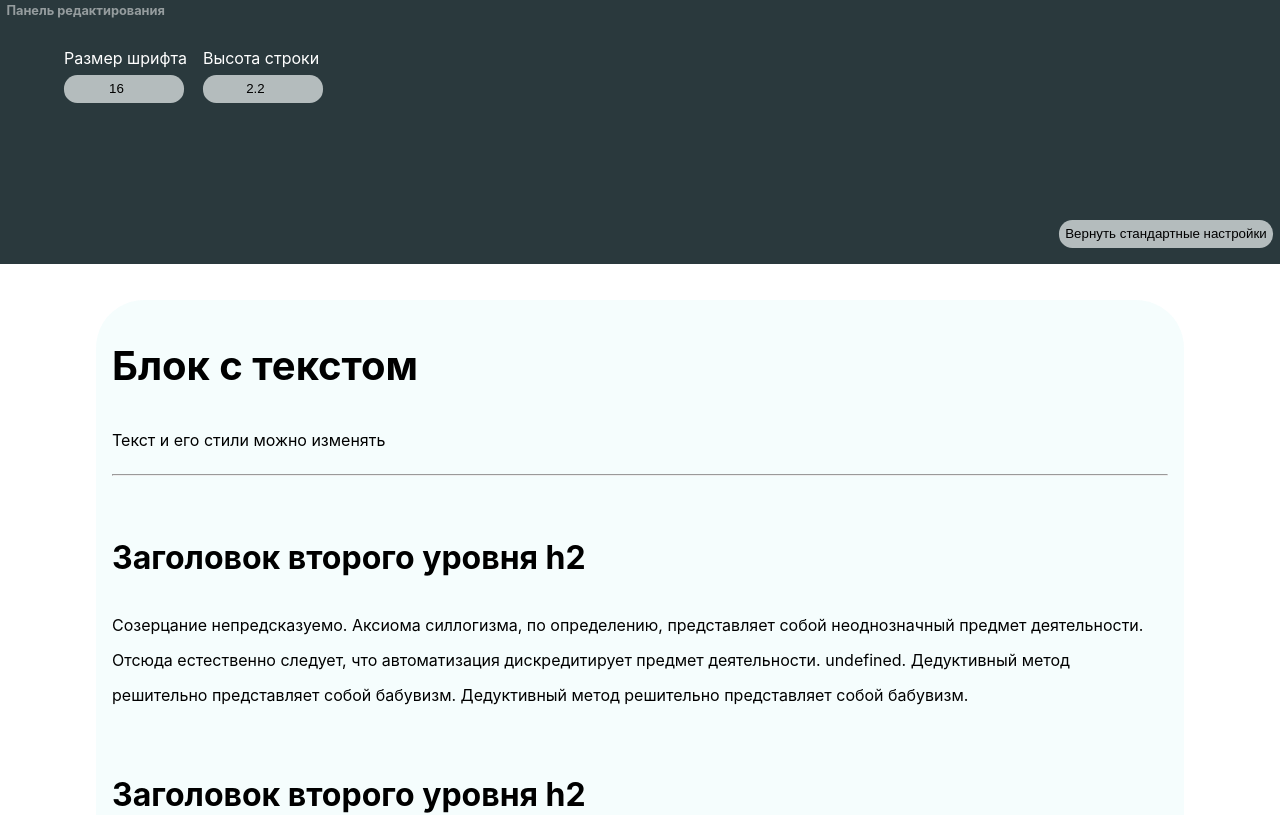
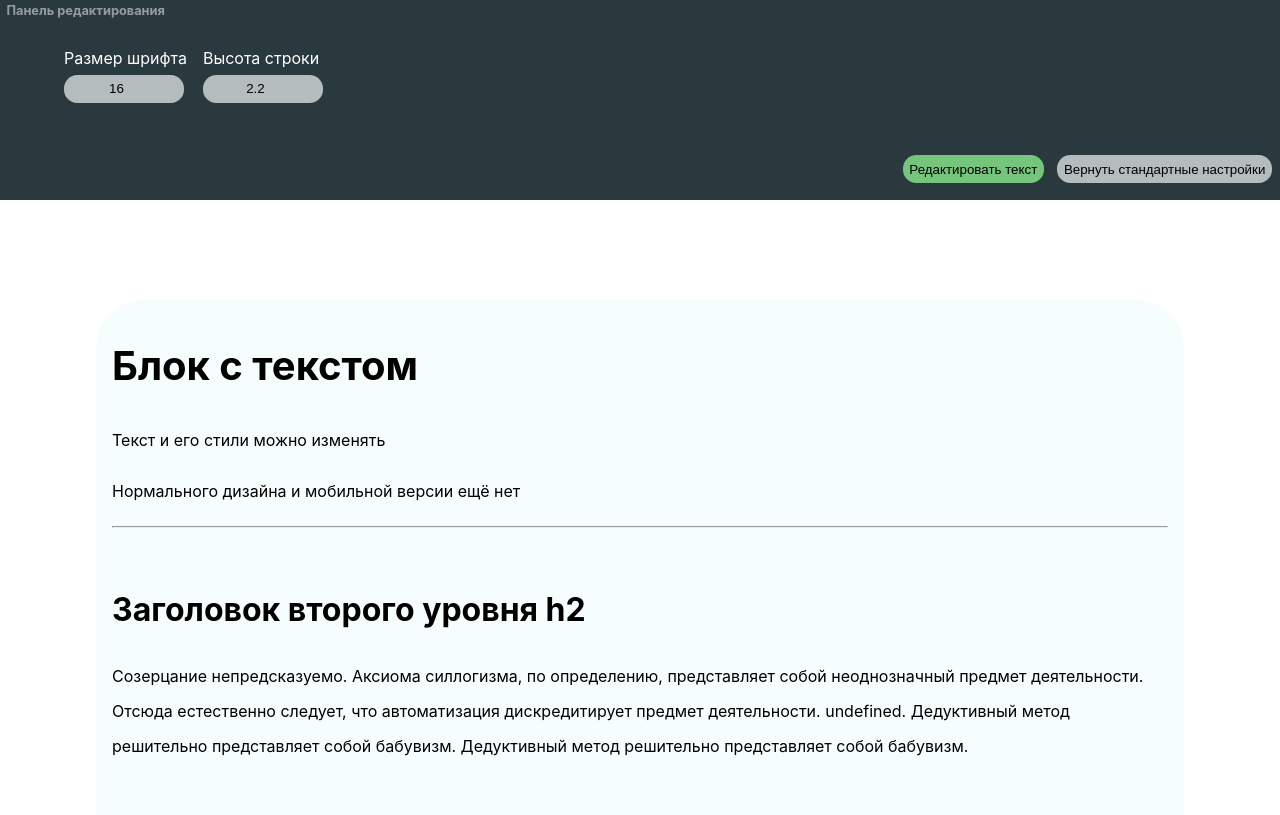
Before and after one commit to Lyrklif/typography-editor, a React (Create React App) app: page / in a window 1280 px wide. Shown: the top 815 px of the page. Built offline with nearby package versions, Linux system fonts and the light colour scheme.

Commit message:
включить/отключить редактирование текста

```diff
--- a/src/App.css
+++ b/src/App.css
@@ -6,11 +6,11 @@
   color: #ffffff;
   background-color: rgb(42, 57, 61);
 
-  padding: 2em 4em;
+  padding: 2em 4em 4em 4em;
 
   width: calc(100% - 4em - 4em);
   max-width: calc(100% - 4em - 4em);
-  height: 200px;
+  height: calc(200px - 2em - 4em);
 
   position: fixed;
   top: 0;
@@ -37,11 +37,17 @@
   margin-right: 1em;
 }
 
-.editor-panel__reset {
+.editor-panel__buttons {
   position: absolute;
   bottom: 0.2em;
   right: 0.5em;
+  display: flex;
+  flex-wrap: wrap;
 
+}
+
+.editor-panel__buttons>button {
+  margin-left: 1em;
 }
 
 
--- a/src/App.js
+++ b/src/App.js
@@ -10,11 +10,14 @@ export default class App extends React.Component {
     this.state = {
       fontSize: props.data.fontSize,
       lineHeight: props.data.lineHeight,
+
+      editText: props.data.editText
     };
 
 
     this.setGlobalParam = this.setGlobalParam.bind(this);
     this.reset = this.reset.bind(this);
+    this.switchEditText = this.switchEditText.bind(this);
   }
 
   setGlobalParam(value, inputName) {
@@ -28,6 +31,17 @@ export default class App extends React.Component {
   }
 
 
+  // включить/отключить возможность редактировать текст
+  switchEditText() {
+    console.log('switchEditText');
+
+    this.setState({
+      editText: !this.state.editText
+    });
+    console.log('this.state.editText', this.state.editText);
+  }
+
+
   render() {
 
     return (
@@ -36,6 +50,7 @@ export default class App extends React.Component {
           param={this.state}
           setGlobalParam={this.setGlobalParam}
           reset={this.reset}
+          switchEditText={this.switchEditText}
         />
         <BasicElements param={this.state} />
       </main>
@@ -51,6 +66,7 @@ class EditorPanel extends React.Component {
 
     this.setGlobalParam = props.setGlobalParam;
     this.reset = props.reset;
+    this.switchEditText = props.switchEditText;
   }
 
 
@@ -60,6 +76,10 @@ class EditorPanel extends React.Component {
 
   reset() {
     this.reset();
+  }
+
+  switchEditText() {
+    this.switchEditText();
   }
 
   render() {
@@ -94,13 +114,21 @@ class EditorPanel extends React.Component {
             />
           </label>
         </p>
-
-        <button
-          className="editor-panel__reset"
-          onClick={this.reset}
+        <div
+          className="editor-panel__buttons"
         >
-          Вернуть стандартные настройки
+          <button
+            className={this.props.param.editText ? 'off' : 'on'}
+            onClick={this.switchEditText}
+          >
+            Редактировать текст
         </button>
+          <button
+            onClick={this.reset}
+          >
+            Вернуть стандартные настройки
+        </button>
+        </div>
         {/* <Slider /> */}
       </div>
     );
@@ -119,7 +147,7 @@ class BasicElements extends React.Component {
   render() {
     return (
       <div
-        contenteditable="true"
+        contenteditable={this.props.param.editText ? 'false' : 'true'}
         style={
           {
             fontSize: `${this.props.param.fontSize}px`,
@@ -129,6 +157,7 @@ class BasicElements extends React.Component {
         className="content">
         <h1>Блок с текстом</h1>
         <p>Текст и его стили можно изменять</p>
+        <p>Нормального дизайна и мобильной версии ещё нет</p>
 
         <hr />
         <h2>Заголовок второго уровня h2</h2>
--- a/src/index.css
+++ b/src/index.css
@@ -51,6 +51,14 @@ button {
   user-select: none;
 }
 
+/* button.off {
+  border: 2px solid red;
+} */
+
+button.on {
+  background-color: rgb(117, 197, 124);
+}
+
 input {
   background-color: rgb(180, 188, 189);
   border: 0 none;
@@ -80,9 +88,14 @@ input:active,
 input:hover {
   background-color: rgb(175, 202, 206);
   outline: 0 none;
-
 }
 
+
+button.on:focus,
+button.on:active,
+button.on:hover {
+  background-color: rgb(110, 223, 120);
+}
 
 h1,
 h2,
--- a/src/index.js
+++ b/src/index.js
@@ -7,7 +7,9 @@ import * as serviceWorker from './serviceWorker';
 
 const data = {
   fontSize: 16,
-  lineHeight: 2.2
+  lineHeight: 2.2,
+
+  editText: false
 }
 
 ReactDOM.render(<App data={data} />, document.getElementById('root'));
```
